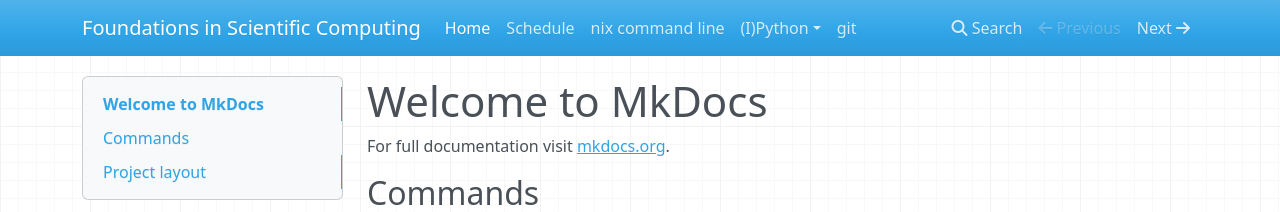
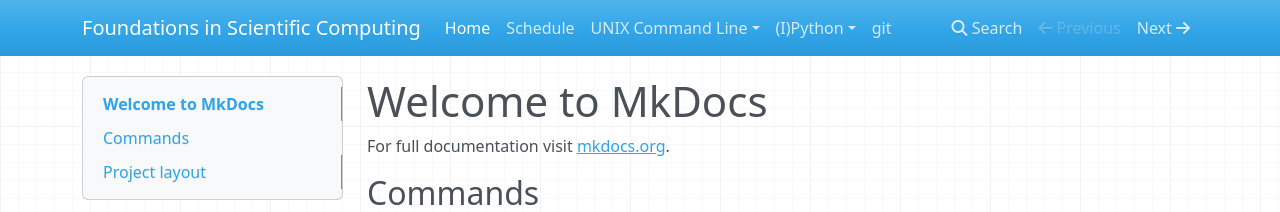
Before and after one commit to barbagroup/essential_skills_RRC, an MkDocs documentation site: the page built from docs/index.md, in a window 1280 px wide. Shown: the top 212 px of the page. Built offline with MkDocs 1.6.1, drawn with Linux system fonts in a browser that asks for light colours; nearby versions of some CDN libraries; old or Windows-style settings are respelled for this version of MkDocs; some of the changed lines change nothing that is shown.

Commit message:
update mkdocs.yml for new layout

```diff
--- a/mkdocs.yml
+++ b/mkdocs.yml
@@ -2,7 +2,13 @@
 pages:
     - Home: index.md
     - Schedule: tentative_schedule.md
-    - nix command line: nix.md
+    - UNIX Command Line:
+        - Navigation: nix/navigation.md
+        - File Creation and Editing: nix/file_handling.md
+        - Redirection: nix/redirection.md
+        - Piping: nix/pipes.md
+        - man and less: nix/man_and_less.md
+        - Uber exercise: nix/uber.md
     - (I)Python:
         - Python: python.md
         - Solution 1: solutions/python.slicing.soln.md
```
